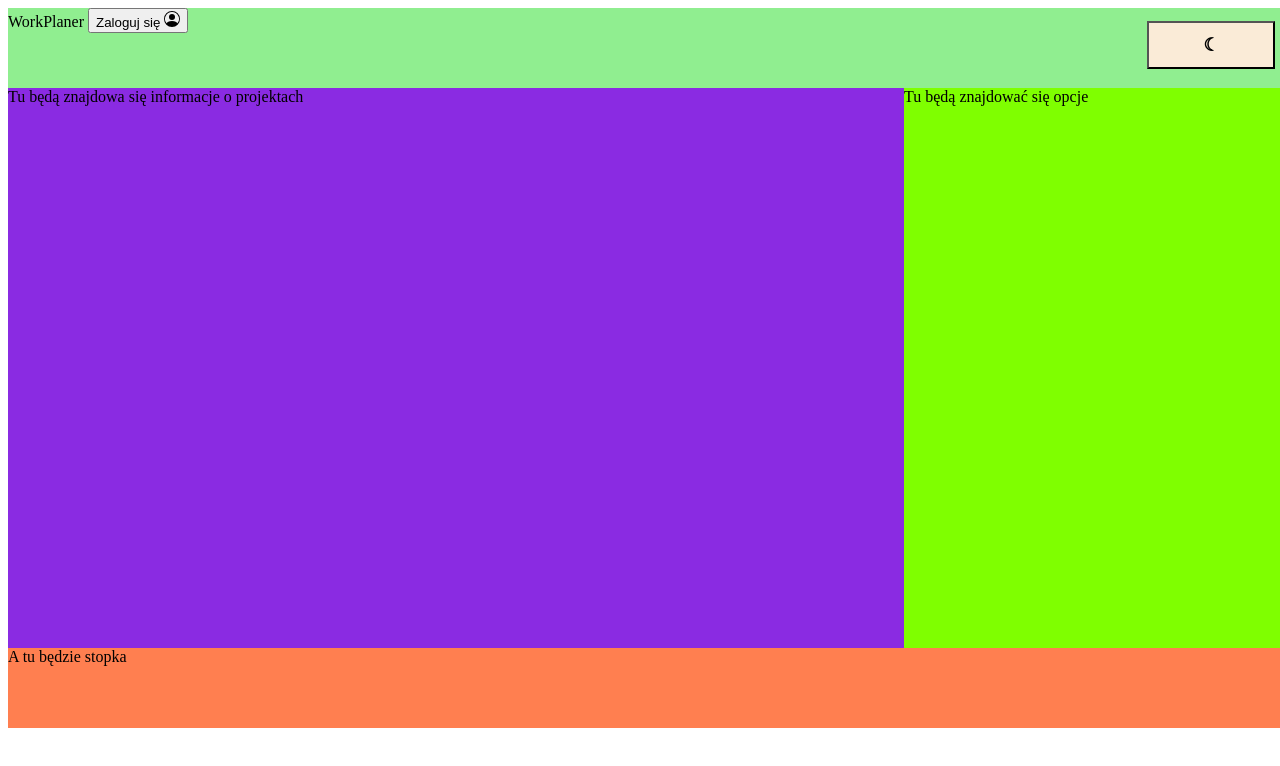
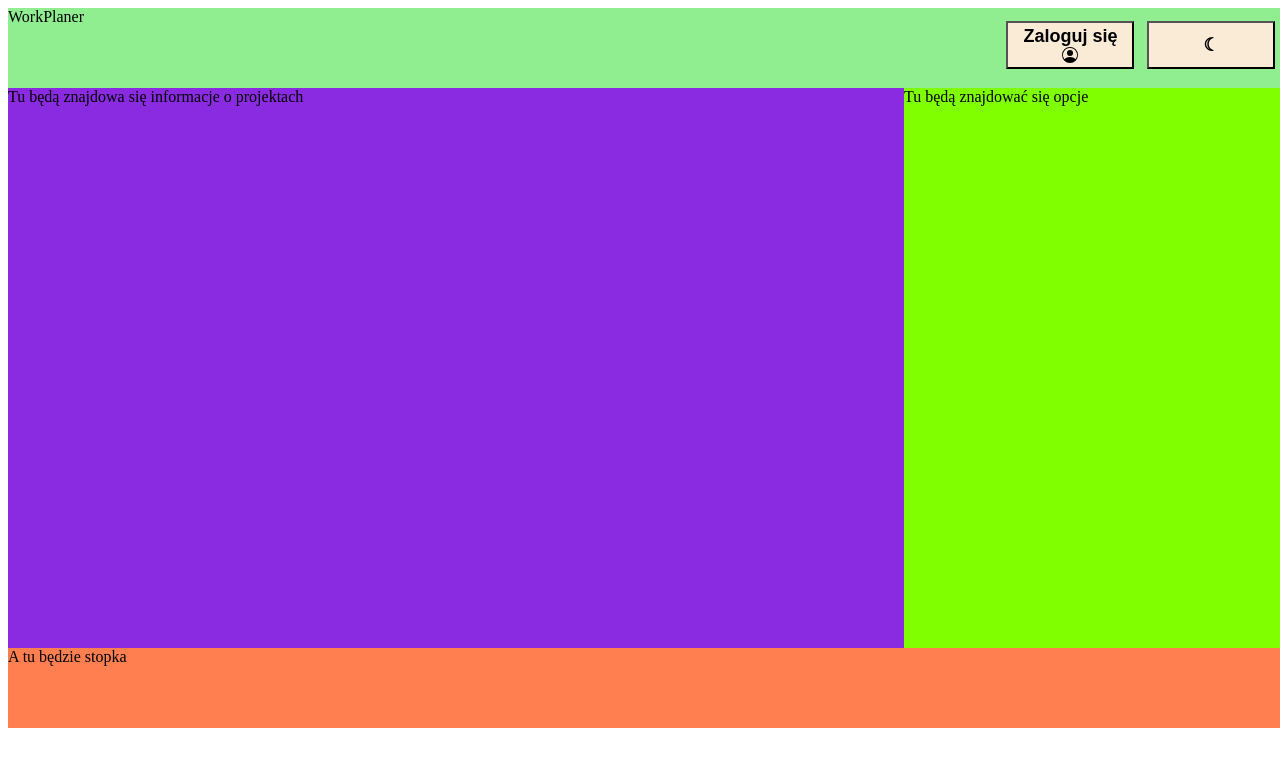
Before and after one commit to Gibooon/WorkPlaner---PZAW, an Angular app: page / in a window 1280 px wide. Shown: the top 766 px of the page. Built offline with nearby package versions, Linux system fonts and the light colour scheme.

Commit message:
Retusz css login_btn

```diff
--- a/src/app/navbar/navbar.component.css
+++ b/src/app/navbar/navbar.component.css
@@ -4,7 +4,8 @@
   background-color: lightgreen;
 }
 
-#light_dark_theme_btn {
+#light_dark_theme_btn,
+#login_btn {
   width: 10vw;
   height: 6vh;
   margin-right: 1vw;
--- a/src/app/navbar/navbar.component.ts
+++ b/src/app/navbar/navbar.component.ts
@@ -30,7 +30,7 @@ export class NavbarComponent implements OnInit {
       themeBtn.style.backgroundColor = 'antiquewhite';
       themeBtn.style.color = 'black';
 
-      loginBtn.style.backgroundColor = 'limegreen';
+      loginBtn.style.backgroundColor = 'antiquewhite';
       loginBtn.style.color = 'black';
     } else {
       //else w którym polecenia będą wykonywane, gdy zmienna themeStatus będzie faszywa
```
